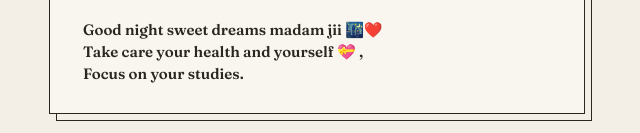
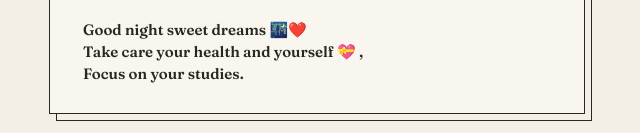
Before and after one commit to manishtext/hertext, a plain HTML site: page index.html in a window 1280 px wide. Shown: the part 293-426 px from the top of the page, without its empty margins (316-956 px from the left). Drawn offline with nearby package versions, Linux system fonts and the light colour scheme.

Commit message:
update index.html

```diff
--- a/index.html
+++ b/index.html
@@ -66,7 +66,7 @@
      Sorry tumar mood kharap korsi sorry,<br>
      I'm sorry sorry.
    </p>
-   <p class="entry-body"> <strong> Good night sweet dreams madam jii 🌃❤️<br>
+   <p class="entry-body"> <strong> Good night sweet dreams 🌃❤️<br>
      Take care your health and yourself 💝 ,<br />
    Focus on your studies.</strong>
 </p>
```
